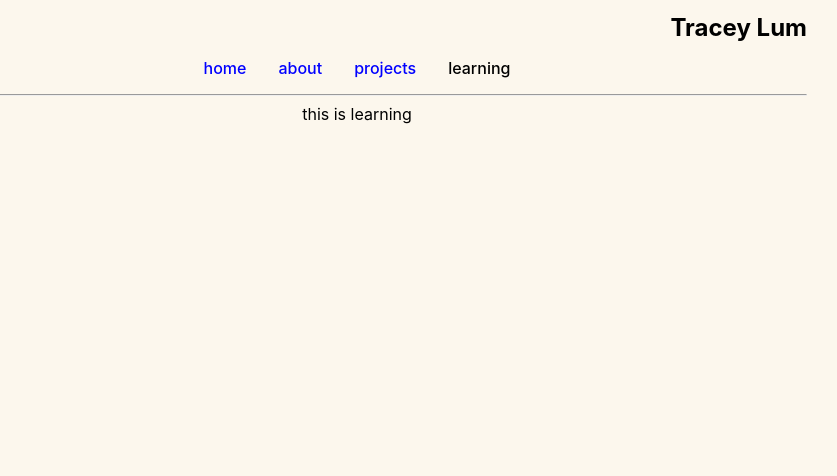
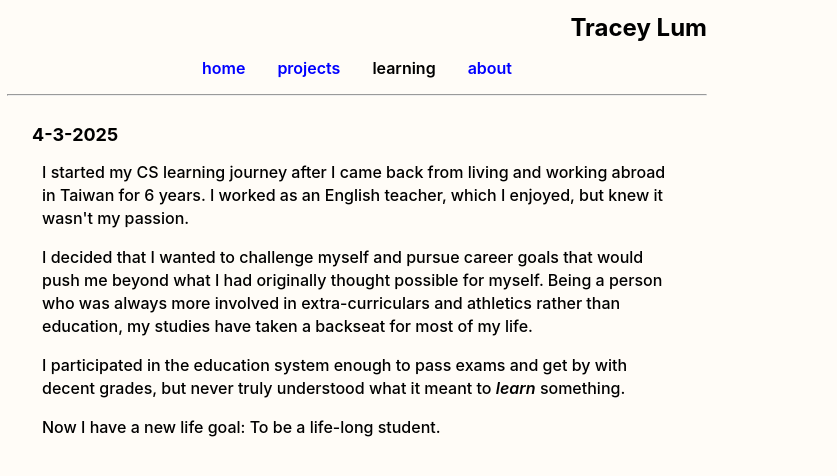
Before and after one commit to traceylum1/portfolio-website, a React (Create React App) app: page /learning in a window 1280 px wide. Shown: the top 476 px of the page, without its empty margins (283-1120 px from the left). Built offline with nearby package versions, Linux system fonts and the light colour scheme.

Commit message:
added content to projects, learning, and about pages

```diff
--- a/src/app/Navigate/Navigate.css
+++ b/src/app/Navigate/Navigate.css
@@ -1,7 +1,6 @@
 h1 {
     margin-top: 5px;
     text-align: right;
-    font-size: 24px;
 }
 
 .nav-ul {
@@ -14,7 +13,7 @@ h1 {
 .nav-ul li a {
     color: blue;
     text-decoration: none;
-    font-weight: 500;
+    font-weight: 600;
     margin: 1em;
 }
 
--- a/src/app/Navigate/Navigate.js
+++ b/src/app/Navigate/Navigate.js
@@ -11,11 +11,6 @@ function Navigate() {
           </NavLink>
         </li>
         <li>
-          <NavLink to="/about">
-            about
-          </NavLink>
-        </li>
-        <li>
           <NavLink to="/projects">
             projects
           </NavLink>
@@ -25,6 +20,11 @@ function Navigate() {
             learning
           </NavLink>
         </li>
+        <li>
+          <NavLink to="/about">
+            about
+          </NavLink>
+        </li>
       </ul>
       <hr/>
     </nav>
--- a/src/app/routes/About/About.css
+++ b/src/app/routes/About/About.css
@@ -1,4 +1,3 @@
 .About {
-    display: flex;
-    justify-content: center;
+
   }
--- a/src/app/routes/About/About.js
+++ b/src/app/routes/About/About.js
@@ -7,7 +7,22 @@ function About() {
     <>
       <Header/>
       <div className="About">
-        this is about
+        <article>
+          <p>
+            An aspiring software engineer. Learning to learn deeply and appreciate the finer details.
+          </p>
+        </article>
+        <article>
+          <p>
+            <b>github: </b>
+            <a href='https://github.com/traceylum1'>github.com/traceylum1</a>
+          </p>
+
+          <p>
+            <b>email: </b>
+              <a href='mailto:traceylum@gmail.com'>traceylum@gmail.com</a>
+            </p>
+        </article>
       </div>
     </>
 
--- a/src/app/routes/Learning/Learning.js
+++ b/src/app/routes/Learning/Learning.js
@@ -6,7 +6,23 @@ function Learning() {
     <>
       <Header/>
       <div className="Learning">
-        this is learning
+      <article>
+        <h2>4-3-2025</h2>
+        <section>
+          <p>
+            I started my CS learning journey after I came back from living and working abroad in Taiwan for 6 years. I worked as an English teacher, which I enjoyed, but knew it wasn't my passion.
+          </p>
+          <p>
+            I decided that I wanted to challenge myself and pursue career goals that would push me beyond what I had originally thought possible for myself. Being a person who was always more involved in extra-curriculars and athletics rather than education, my studies have taken a backseat for most of my life.
+          </p>
+          <p>
+            I participated in the education system enough to pass exams and get by with decent grades, but never truly understood what it meant to <i>learn</i> something.
+          </p>
+          <p>
+            Now I have a new life goal: To be a life-long student.
+          </p>
+        </section>
+        </article>
       </div>
     </>
 
--- a/src/app/routes/Projects/Projects.css
+++ b/src/app/routes/Projects/Projects.css
@@ -1,4 +1,3 @@
 .Projects {
-    display: flex;
-    justify-content: center;
+
   }
--- a/src/app/routes/Projects/Projects.js
+++ b/src/app/routes/Projects/Projects.js
@@ -6,7 +6,11 @@ function Projects() {
     <>
       <Header/>
       <div className="Projects">
-        this is Projects
+        <article>
+          <p>
+            <a href='https://dev.discoball.fm/'>discoball.fm</a> - <i>"never listen to an old song."</i>
+          </p>
+        </article>
       </div>
     </>
 
--- a/src/index.css
+++ b/src/index.css
@@ -6,11 +6,32 @@ body {
     sans-serif;
   -webkit-font-smoothing: antialiased;
   -moz-osx-font-smoothing: grayscale;
-  background-color:rgb(252, 247, 237);
-  max-width: 900px;
+  background-color:rgb(255, 252, 247);
+  max-width: 700px;
+  font-weight: 550;
 }
 
-code {
-  font-family: source-code-pro, Menlo, Monaco, Consolas, 'Courier New',
-    monospace;
+h1 {
+  font-size: 24px;
+
 }
+
+h2 {
+  font-size: 18px;
+}
+
+article {
+  padding: 5px 25px;
+}
+
+section {
+  padding: 0 10px;
+}
+
+p {
+  line-height: 23px;
+}
+
+i {
+  font-weight: 600;
+}
```
